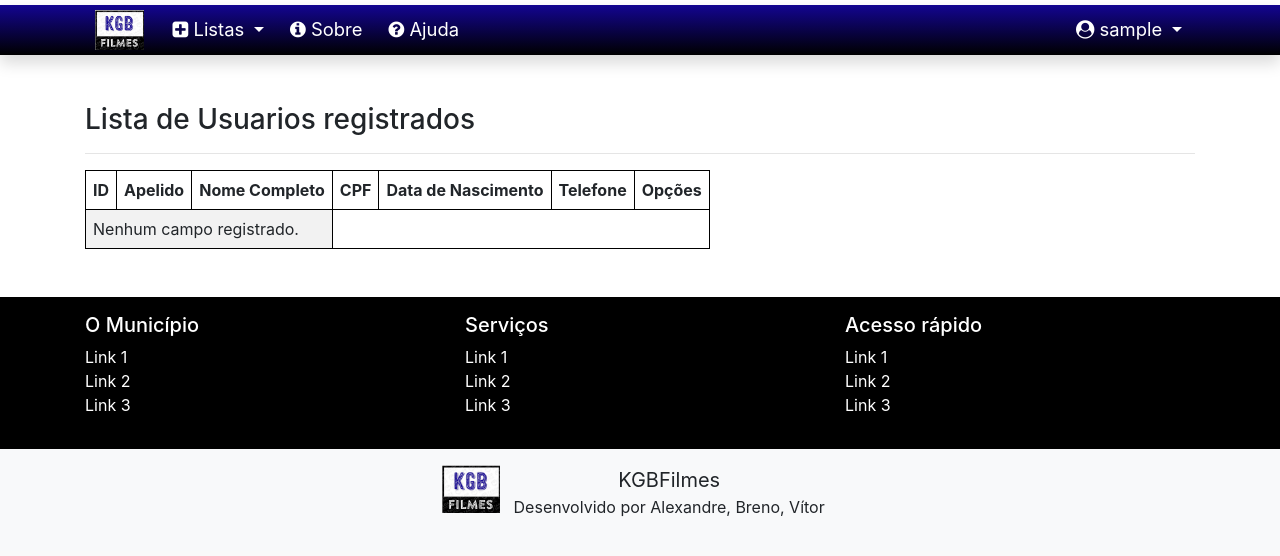
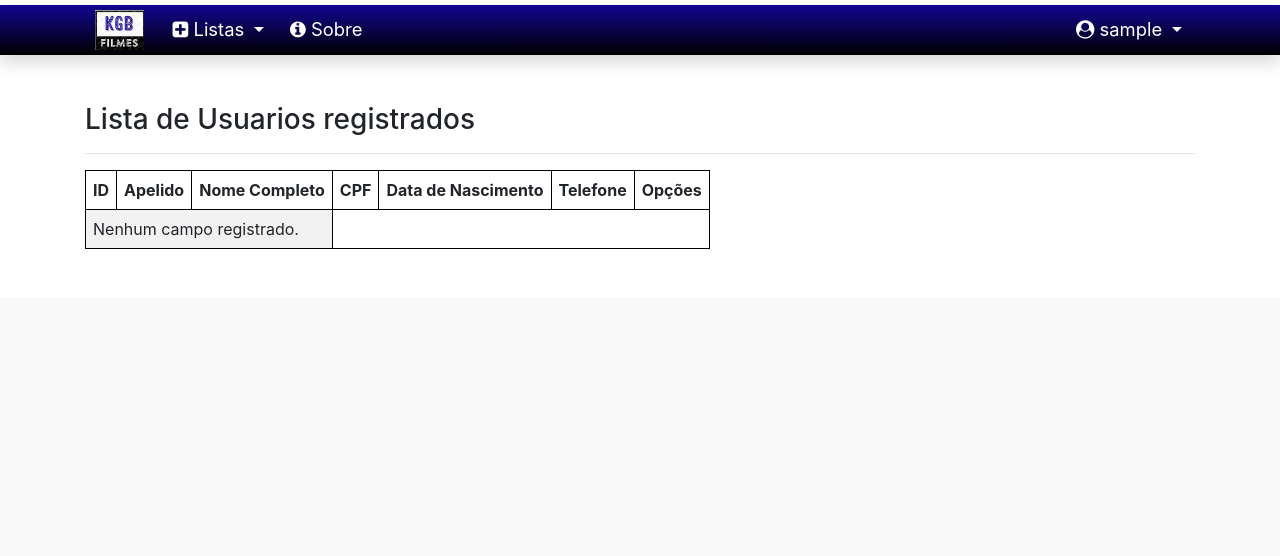
Before and after one commit to vitorlca/KGBFilmes, a Django app: page /listar/perfil/ in a window 1280 px wide. Shown: the top 556 px of the page. Run offline with Django 3.2, Linux system fonts and the light colour scheme; the visitor is signed in with stand-in values (Sample User, id 1); data that the repository does not hold is empty; some libraries are stand-ins or nearby versions.

Commit message:
setimo commit

```diff
--- a/paginas/templates/paginas/form.html
+++ b/paginas/templates/paginas/form.html
@@ -8,4 +8,5 @@
   {% csrf_token %} {{ form.as_p }}
   <button type="submit" class="btn btn-secondary">{{botao}}</button>
 </form>
+<div style="height: 10vh"></div>
 {% endblock %}
--- a/paginas/templates/paginas/listas/usuarios-dados.html
+++ b/paginas/templates/paginas/listas/usuarios-dados.html
@@ -42,4 +42,4 @@
   </tr>
   {% endfor %}
 </table>
-{% endblock %}
+{% endblock %} {% block rodape %} {% endblock %}
--- a/paginas/templates/paginas/modelo-kgb.html
+++ b/paginas/templates/paginas/modelo-kgb.html
@@ -31,14 +31,9 @@
     <main role="main" class="flex-shrink-0">
 
 
-        <!-- Bloco com a logo da cidade -->
+        <!-- Bloco com a logo  -->
         {% block logo %}
-        <!-- <div class="container-fluid bg-white">
-            <div class="container border-bottom border-light p-3">
-                <img src="{% static 'img/ifpr-logo.png' %}" alt="" style="max-height: 65px;" class="img-fluid">
-            </div>
 
-        </div> -->
         {% endblock %}
 
 
@@ -90,13 +85,13 @@
 
 
                         <li class="nav-item ">
-                            <a class="nav-link" href="#">
+                            <a class="nav-link" href="{% url 'sobre' %}">
                                 <i class="fa fa-info-circle" aria-hidden="true"></i>
                                 Sobre
                             </a>
                         </li>
                         <li class="nav-item ">
-                            <a class="nav-link" href="#">
+                            <a class="nav-link" href="#" hidden>
                                 <i class="fa fa-question-circle" aria-hidden="true"></i>
                                 Ajuda
                             </a>
@@ -116,7 +111,7 @@
                                 <a class="dropdown-item" href="{% url 'atualizar-dados' %}">
                                     <i class="fa fa-user" aria-hidden="true"></i>
                                     Meus dados</a>
-                                <a class="dropdown-item" href="#">
+                                <a class="dropdown-item" href="#" hidden>
                                     <i class="fa fa-lock" aria-hidden="true"></i>
                                     Alterar senha</a>
                                 <div class="dropdown-divider"></div>
@@ -161,30 +156,23 @@
     <footer class="mt-auto">
 
         <!-- Bloco acima do rodapé com links -->
-        {% block rodape-links %}
-        <div class="container-fluid bg-kgb1 text-white p-3">
+        <!-- {% block rodape-links %}
+        <div class="container-fluid bg-kgb1 text-white p-2">
             <div class="container">
                 <div class="row">
+
                     <div class="col-sm">
-                        <h5>O Município</h5>
+                        <h5>KGBFilmes</h5>
                         <ul class="list-unstyled">
                             <li><a href="#" class="text-white">Link 1</a></li>
                             <li><a href="#" class="text-white">Link 2</a></li>
-                            <li><a href="#" class="text-white">Link 3</a></li>
-                        </ul>
-                    </div>
-                    <div class="col-sm">
-                        <h5>Serviços</h5>
-                        <ul class="list-unstyled">
-                            <li><a href="#" class="text-white">Link 1</a></li>
-                            <li><a href="#" class="text-white">Link 2</a></li>
-                            <li><a href="#" class="text-white">Link 3</a></li>
+                            <li><a href="#" class="text-white">Contato</a></li>
                         </ul>
                     </div>
                     <div class="col-sm">
                         <h5>Acesso rápido</h5>
                         <ul class="list-unstyled">
-                            <li><a href="#" class="text-white">Link 1</a></li>
+                            <li><a href="https://translate.google.com.br/?hl=pt-BR" class="text-white">Google Tradutor</a></li>
                             <li><a href="#" class="text-white">Link 2</a></li>
                             <li><a href="#" class="text-white">Link 3</a></li>
                         </ul>
@@ -192,23 +180,21 @@
                 </div>
             </div>
         </div>
-        {% endblock %}
+        {% endblock %} -->
 
 
         <!-- Rodapé -->
         {% block rodape %}
-        <div class="container-fluid bg-light text-center p-3">
+        <div class="container-fluid bg-kgb1 text-center p-3">
             <div class="row">
-                <div class="col-md-4 mx-auto text-center">
+                <div class="col-md-4 mx-auto text-center text-white">
                     <img src="{% static 'img/logo-kgb.png' %}" height="48" class="float-left" alt="">
                     <p>
                         <span class="lead"><strong>KGBFilmes</strong></span><br>
                         <span>Desenvolvido por Alexandre, Breno, Vítor</span>
                     </p>
                 </div>
-                <!-- <div class="col-md text-left">
-                    <img src="{% static 'img/ifpr.png' %}" height="100" alt="">
-                </div> -->
+
 
                 </p>
             </div>
--- a/paginas/urls.py
+++ b/paginas/urls.py
@@ -1,11 +1,11 @@
 from django.urls import path
 #importa as views que foram criadas
-from .views import IndexView
+from .views import IndexView, SobreView
 
 #tem que ser uylpatterns porque é padrão do django
 urlpatterns = [
   #Todo path tem endereço, sua_view.as_view() e nome
   #path('endereço', MinhaView.as_view(), name='nome-da-url'), estrura de criação de url
   path('inicio/', IndexView.as_view(), name='index'),
-  # path('sobre/', SobreView.as_view(), name='sobre'),
+  path('sobre/', SobreView.as_view(), name='sobre'),
 ]
--- a/paginas/views.py
+++ b/paginas/views.py
@@ -11,5 +11,5 @@ class IndexView(TemplateView):
   # atributo abaixo para definir um template a ser renderizado
   template_name = 'paginas/index.html'
 
-# class SobreView(TemplateView):
-#   template_name = 'paginas/sobre.html'
+class SobreView(TemplateView):
+  template_name = 'paginas/sobre.html'
--- a/usuarios/forms.py
+++ b/usuarios/forms.py
@@ -9,9 +9,3 @@ class UsuarioForm(UserCreationForm):
   class Meta:
     model = User
     fields = ['username', 'email', 'password1', 'password2']
-
-
-# class UserDeleteForm(forms.ModelForm):
-#     class Meta:
-#         model = User
-#         fields = []   #Form has only submit button.  Empty "fields" list still necessary, though.
--- a/usuarios/templates/usuarios/login.html
+++ b/usuarios/templates/usuarios/login.html
@@ -15,6 +15,7 @@
         permissão.
       </strong>
     </p>
+    <div style="height: 13vh"></div>
   </div>
   {% else %}
   <div class="col-md-4 mx-auto">
@@ -28,4 +29,5 @@
     {% endif %}
   </div>
 </div>
+<div style="height: 36.3vh"></div>
 {% endblock %}
--- a/usuarios/views.py
+++ b/usuarios/views.py
@@ -15,8 +15,6 @@ from .models import Perfil
 
 class UsuarioCreate(CreateView):
   template_name = "paginas/form.html"
-  # model = User
-  # fields = ['username', 'email', 'password']
   form_class = UsuarioForm
   success_url = reverse_lazy('login')
 
@@ -69,28 +67,6 @@ class PerfilDelete(DeleteView):
 
 class UsuariosDadosList(GroupRequiredMixin, LoginRequiredMixin, ListView):
   login_url = reverse_lazy('login')
-  group_required = [u"administrador", u"usuarios-filmes"]
+  group_required = u"administrador"
   model = Perfil
   template_name = 'paginas/listas/usuarios-dados.html'
-
-
-
-
-###############################
-
-# @login_required
-# def deleteuser(request):
-#     if request.method == 'POST':
-#         delete_form = UserDeleteForm(request.POST, instance=request.user)
-#         user = request.user
-#         user.delete()
-#         messages.info(request, 'Your account has been deleted.')
-#         return redirect('blog-home')
-#     else:
-#         delete_form = UserDeleteForm(instance=request.user)
-
-#     context = {
-#         'delete_form': delete_form
-#     }
-
-#     return render(request, 'usuario/delete_account.html', context)
```
Also changed, not shown: paginas/templates/paginas/sobre.html (added, +16 -0 lines), README.md, static/img/favicon.gif (deleted), static/img/ifpr-circle.png (deleted), static/img/ifpr-logo.png (deleted), static/img/ifpr_logo.png (deleted).
